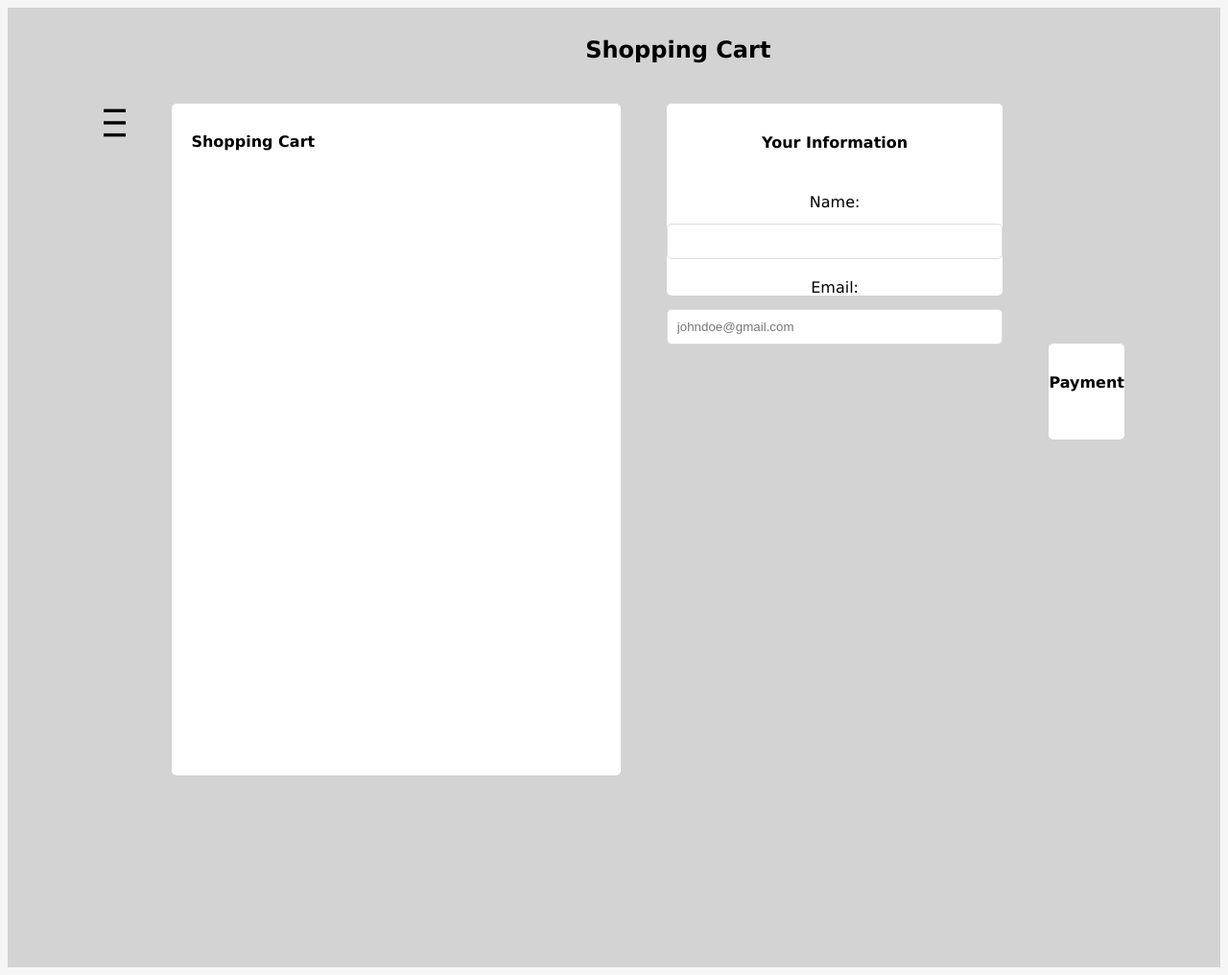
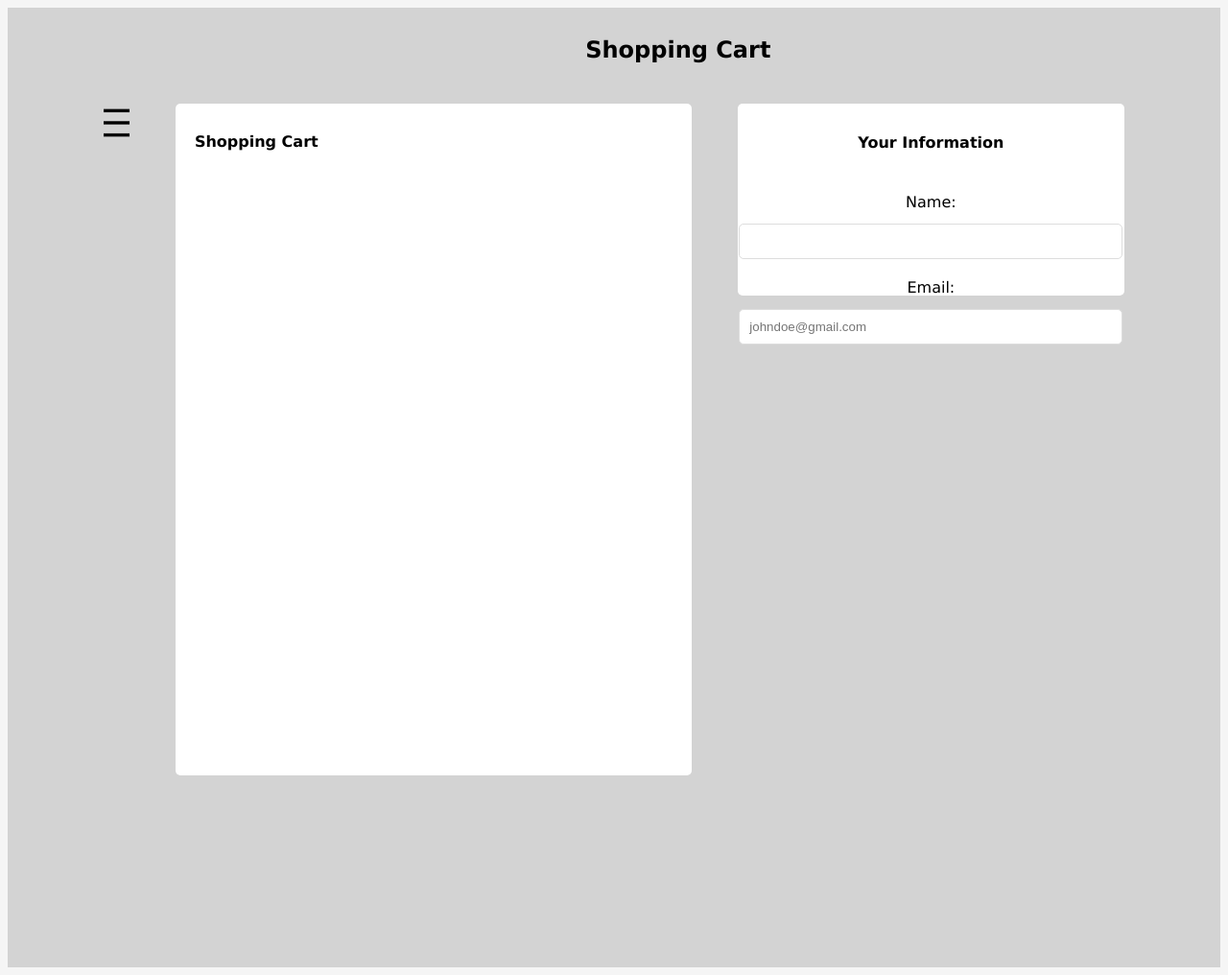
Before and after one commit to nagalil-hanoj-hteal3/Web-Group-Project, a PHP site: page /html/shopping_cart.html in a window 1280 px wide. Shown: the whole page at 96% size. Run offline with PHP 8.4, Linux system fonts and the light colour scheme; grey boxes are pictures that could not be loaded.

Commit message:
deleted payment

```diff
--- a/css/cart.css
+++ b/css/cart.css
@@ -31,16 +31,7 @@ section, h4{
     margin-bottom: 10px;
 }
 
-.payment {
-    background-color: white;
-    border-radius: 5px;
-    height: 100px;
-    width: 100px;
-    margin-top: 250px;
 
-  }
-
-/*from aboutUs*/
 h1{
     text-align: center;
 }
--- a/html/shopping_cart.html
+++ b/html/shopping_cart.html
@@ -29,11 +29,7 @@
             Email: <input type="text" name="email" size="20" maxlength="50" placeholder="johndoe@gmail.com"><br>
         </section>
 
-        <section class="payment">
-            <h4>Payment</h4>
-        </section>
-
-    </section>
+   </section>
 
     <div class="menu">
         <ul>
```
